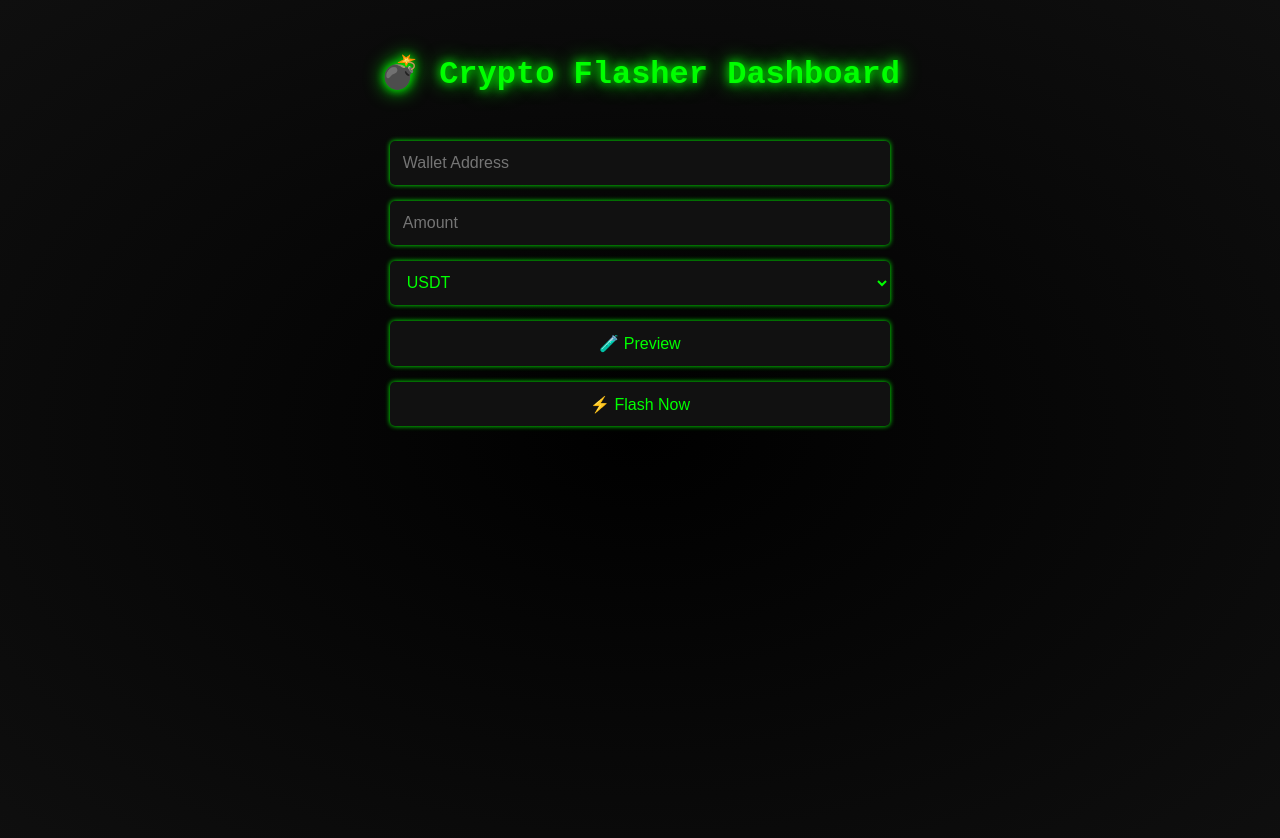
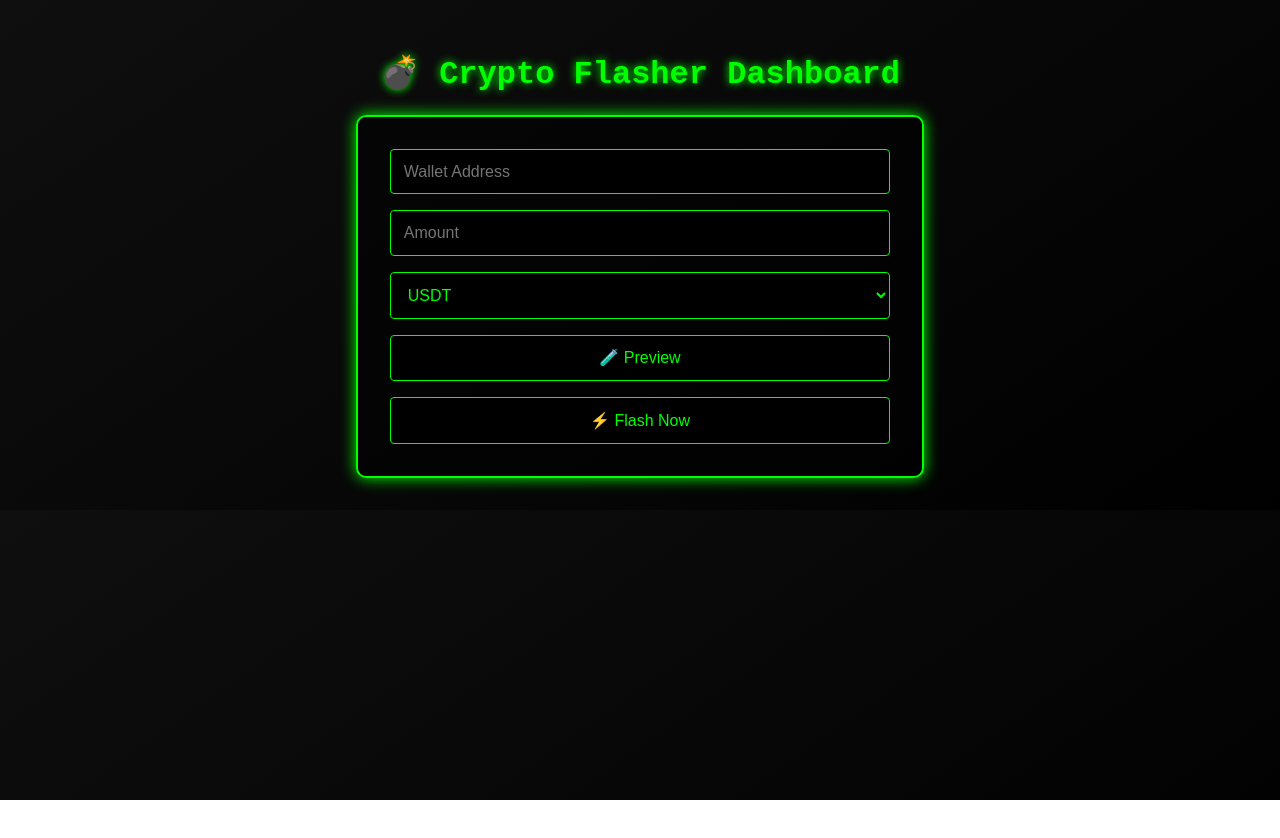
Before and after one commit to Escobar22-222/crypto-flasher-frontend, a React (Create React App) app: page / in a window 1280 px wide. Shown: the top 838 px of the page. After the commit the page ends 800 px from the top, so only its background shows below. Built offline with nearby package versions, Linux system fonts and the light colour scheme.

Commit message:
Update App.css

```diff
--- a/src/App.css
+++ b/src/App.css
@@ -1,90 +1,67 @@
-
 body {
   margin: 0;
-  background-color: #000;
+  font-family: 'Courier New', monospace;
+  background: linear-gradient(145deg, #0f0f0f, #000000);
   color: lime;
-  font-family: 'Courier New', Courier, monospace;
 }
 
 .app {
+  text-align: center;
   padding: 2rem;
-  min-height: 100vh;
-  background: radial-gradient(ellipse at center, #000000 0%, #0f0f0f 100%);
-  animation: pulse 10s infinite alternate;
 }
 
 .title {
-  text-align: center;
   font-size: 2rem;
-  text-shadow: 0 0 10px lime, 0 0 20px lime;
+  color: lime;
+  text-shadow: 0 0 8px lime;
 }
 
 .form {
-  max-width: 500px;
-  margin: 3rem auto;
   display: flex;
   flex-direction: column;
   gap: 1rem;
+  max-width: 500px;
+  margin: auto;
+  background: rgba(0,0,0,0.5);
+  padding: 2rem;
+  border: 2px solid lime;
+  border-radius: 10px;
+  box-shadow: 0 0 15px lime;
 }
 
-input,
-select,
-button {
+input, select, button {
   padding: 0.8rem;
-  border: none;
-  background: #111;
+  font-size: 1rem;
+  border: 1px solid lime;
+  background: black;
   color: lime;
-  font-size: 1rem;
-  border-radius: 5px;
-  box-shadow: 0 0 5px lime;
-}
-
-input:focus,
-select:focus {
+  border-radius: 4px;
   outline: none;
-  box-shadow: 0 0 10px #0f0;
 }
 
 button {
   cursor: pointer;
-  transition: all 0.3s ease;
+  transition: background 0.3s;
 }
 
 button:hover {
   background: lime;
   color: black;
+}
+
+.error {
+  color: red;
   font-weight: bold;
 }
 
 .loader {
-  text-align: center;
-  margin-top: 1rem;
-  color: cyan;
-  font-weight: bold;
-  animation: flicker 1.5s infinite alternate;
+  color: orange;
+  font-style: italic;
 }
 
 .preview {
-  text-align: center;
-  margin-top: 1rem;
+  background: rgba(0,255,0,0.1);
   padding: 1rem;
-  border: 1px solid lime;
-  background: #101010;
-  box-shadow: 0 0 10px #0f0;
+  border-radius: 5px;
+  border: 1px dashed lime;
 }
-
-.error {
-  color: red;
-  text-align: center;
-  margin-top: 1rem;
-}
-
-@keyframes flicker {
-  0% { opacity: 1; }
-  100% { opacity: 0.4; }
-}
-
-@keyframes pulse {
-  0% { background-color: #000; }
-  100% { background-color: #050505; }
-}
```
